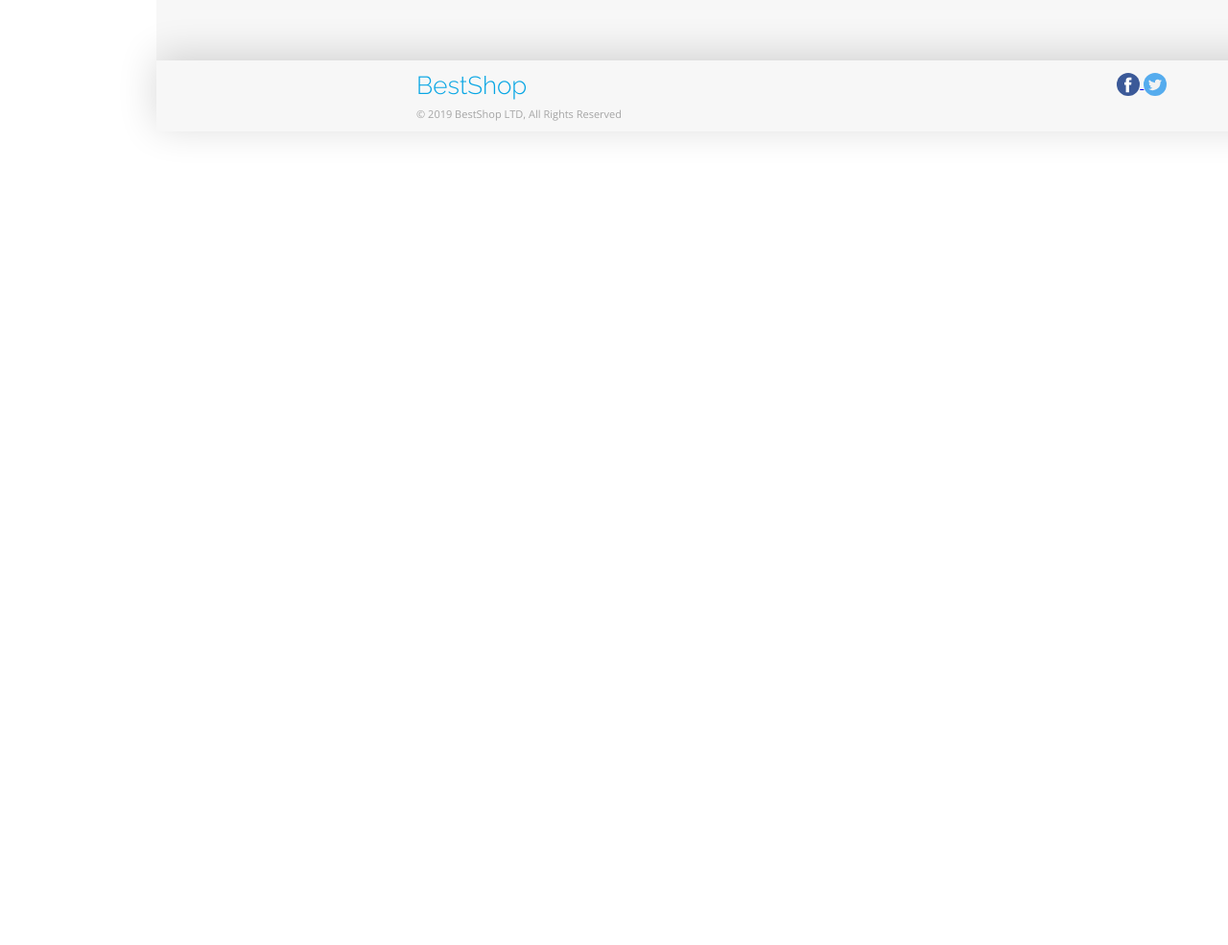
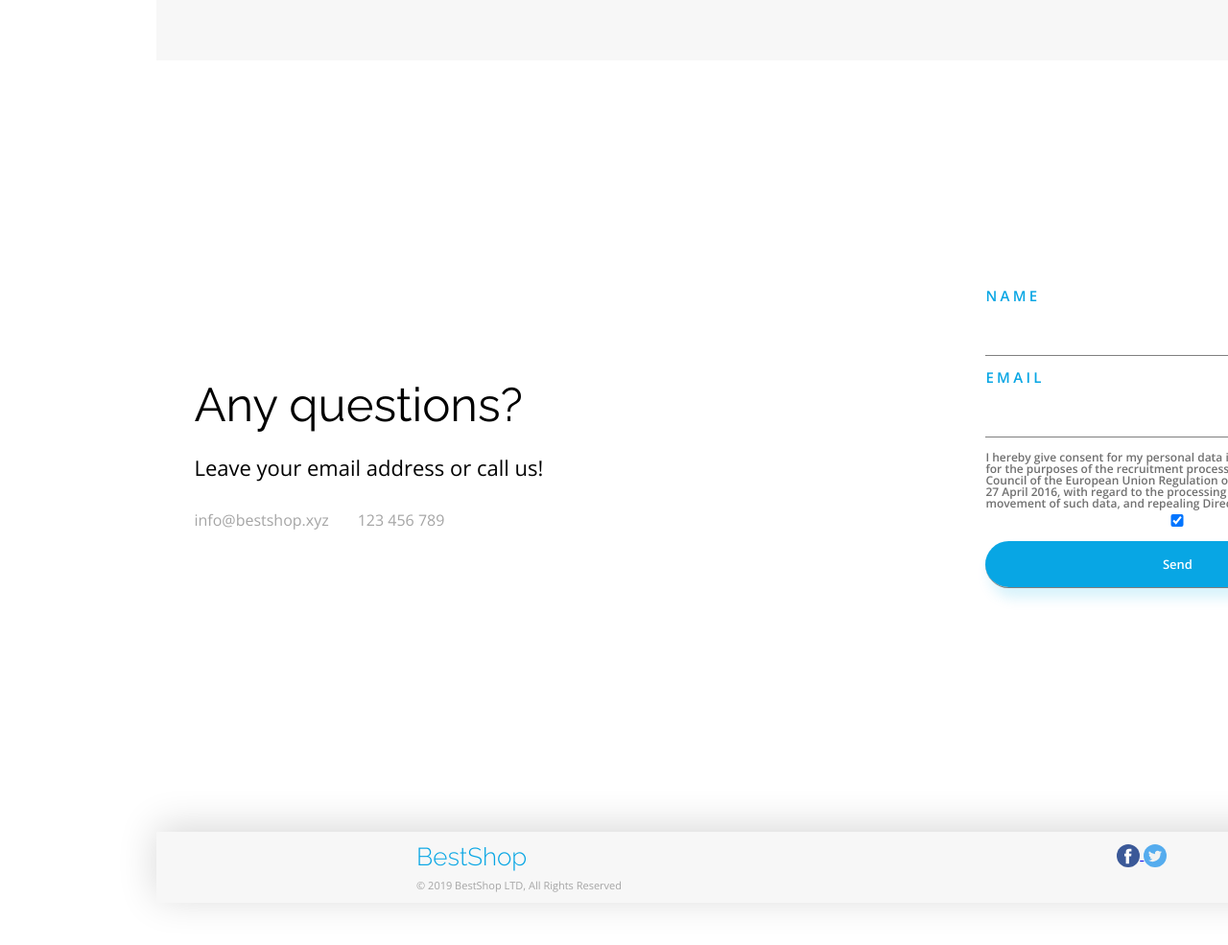
Before and after one commit to adelasznajder/CL_workshop1, a plain HTML site: page index.html in a window 1280 px wide. Shown: the part 3098-4083 px from the top of the page at 96% size. Before the commit the page ends 3398 px from the top, so only its background shows below. Drawn offline with nearby package versions, Linux system fonts and the light colour scheme.

Commit message:
formularz v1

```diff
--- a/css/style.css
+++ b/css/style.css
@@ -269,6 +269,104 @@ header .container {
 }
 
 
+/* FORM */
+
+.container4 {
+    width: 1325px;
+    display: flex;
+    justify-content: space-between;
+    align-items: center;
+    padding: 3%;
+    margin-top: 15%;
+    margin-bottom: 15%;
+}
+
+.contact {
+    width: 600px;
+}
+
+.contact h2 {
+    text-align: left;
+    font-family: Raleway, sans-serif;
+    font-size: 49px;
+    letter-spacing: 0;
+    color: #000000;
+    margin-top: 3%;
+    margin-bottom: 5%;
+}
+
+.contact h3 {
+    text-align: left;
+    font-family: "Open Sans", sans-serif;
+    font-size: 22px;
+    letter-spacing: 0;
+    color: #000000;
+    opacity: 1;
+    margin-bottom: 6%;
+}
+
+.contact p {
+    text-align: left;
+    font-family: "Open Sans", sans-serif;
+    font-size: 16px;
+    letter-spacing: 0;
+    color: #A5A5A5;
+    opacity: 1;
+    float: left;
+    margin-right: 5%;
+}
+
+.contact p:first-of-type::before {
+    content: img("./3_Warsztaty/assets/mail icon.svg");
+}
+
+.contactForm {
+    width: 500px;
+}
+
+input{
+    display: block;
+    width: 400px;
+    padding: 15px;
+    border: none;
+    border-bottom: 1px solid gray;
+    margin: 5px 0 15px 0;
+}
+
+label {
+    text-align: left;
+    font-family: "Open Sans", sans-serif;
+    font-weight: 600;
+    font-size: 15px;
+    text-transform: uppercase;
+    letter-spacing: 3.28px;
+    color: #08A6E4;
+    opacity: 1;
+}
+
+.consent {
+    text-transform: none;
+    text-align: left;
+    font-family: "Open Sans", sans-serif;
+    font-size: 12px;
+    letter-spacing: 0;
+    color: #707070;
+    opacity: 1;
+    float: right;
+}
+
+input[type=submit] {
+
+    color: white;
+    font-family: "Open Sans", sans-serif;
+    font-weight: 600;
+    font-size: 13px;
+    letter-spacing: 0;
+    background: #08A6E4 0 0 no-repeat padding-box;
+    box-shadow: 5px 10px 14px #07ACE629;
+    border-radius: 35px;
+    opacity: 1;
+}
 
 /* FOOTER */
 
--- a/index.html
+++ b/index.html
@@ -81,6 +81,29 @@
                 </article>
             </div>
         </section>
+        <section class="container4">
+            <div class="contact">
+                <h2>Any questions?</h2>
+                <h3>Leave your email address or call us!</h3>
+                <p>info@bestshop.xyz</p>
+                <p>123 456 789</p>
+            </div>
+            <div class="contactForm">
+                <form action="#">
+                    <label>Name</label>
+                    <input type="text" name="name" placeholder=""/>
+                    <label>email</label>
+                    <input type="text" name="email" placeholder="">
+                    <label class = "consent">I hereby give consent for my personal data included in my application to be processed for the purposes of the recruitment process under the European Parliament’s and Council of the European Union Regulation on the Protection of Natural Persons as of 27 April 2016, with regard to the processing of personal data and on the free movement of such data, and repealing Directive 95/46/EC (Data Protection Directive)
+                        <input type="checkbox" name="consent" checked>
+                    </label>
+                    <section class="buttons">
+                        <input type="submit" value="Send">
+                    </section>
+
+                </form>
+            </div>
+        </section>
     </main>
 
     <footer class="page-footer">
```
